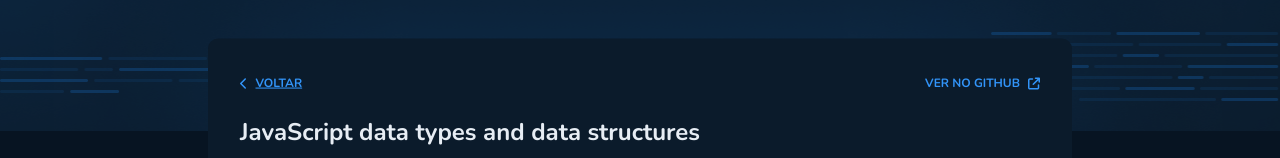
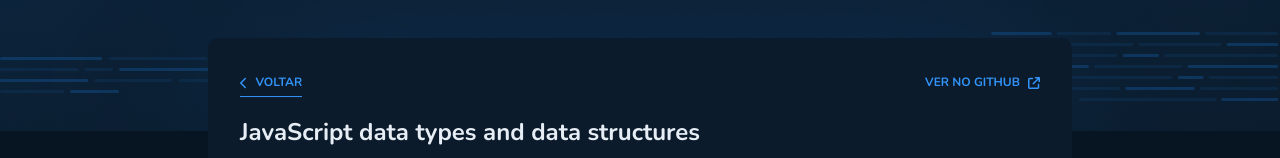
Before and after one commit to aledosreis/github-blog, a React (Vite) app: page /post/0 in a window 1280 px wide. In both pictures the pointer is over the link "VOLTAR". Shown: the part 165-323 px from the top of the page. Built offline with nearby package versions, Linux system fonts and the light colour scheme.

Commit message:
fix hover on links

```diff
--- a/src/main.css
+++ b/src/main.css
@@ -31,10 +31,6 @@ a {
   text-decoration: none;
 }
 
-a:hover {
-  text-decoration: underline;
-}
-
 span, strong {
   line-height: 160%;
 }
--- a/src/pages/Home/index.module.css
+++ b/src/pages/Home/index.module.css
@@ -37,6 +37,11 @@
   display: flex;
   gap: 0.5rem;
   align-items: center;
+  border-bottom: 1px solid transparent;
+}
+
+.profileHeader a:hover {
+  border-bottom: 1px solid var(--blue);
 }
 
 .profileFooter {
--- a/src/pages/Post/post.module.css
+++ b/src/pages/Post/post.module.css
@@ -27,6 +27,11 @@
   font-size: 0.75rem;
   font-weight: 700;
   align-items: center;
+  border-bottom: 1px solid transparent;
+}
+
+.postActions a:hover {
+  border-bottom: 1px solid var(--blue);
 }
 
 .postMetrics {
```
